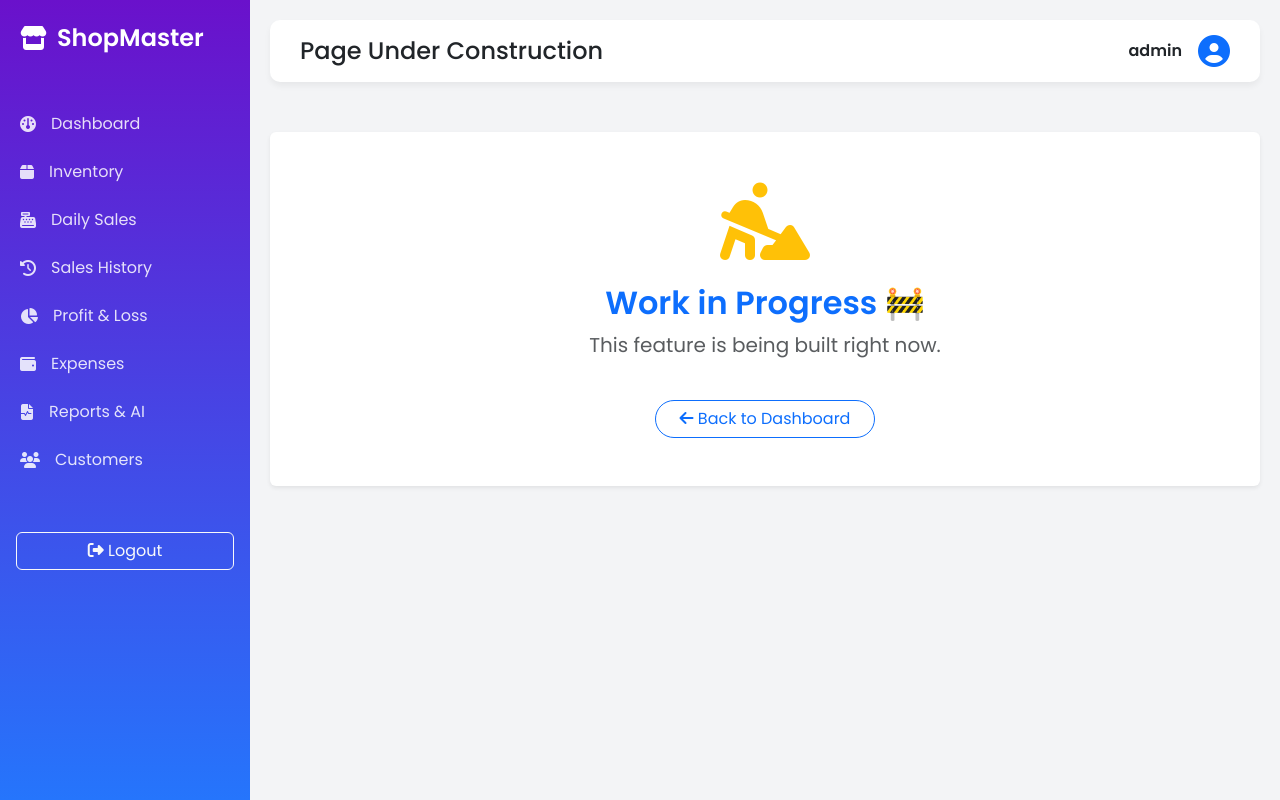
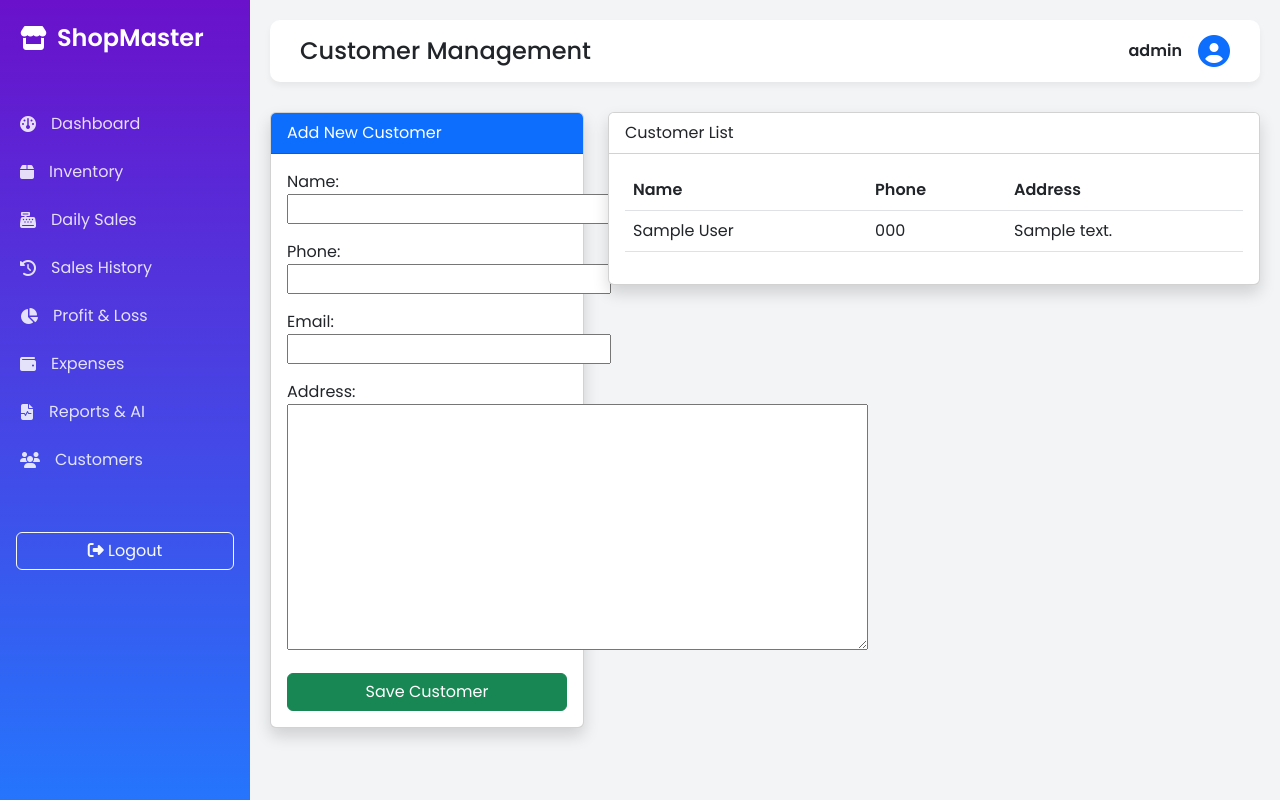
Before and after one commit to jainish85/Shop-System-Team, a Django app: page /customers/ in a window 1280 px wide. Run offline with Django 5.2, Linux system fonts and the light colour scheme; a user stored in the database is signed in; tables that the repository leaves empty hold one stand-in row (values such as "Sample post").

Commit message:
Completed Customers page

```diff
--- a/core/forms.py
+++ b/core/forms.py
@@ -1,6 +1,6 @@
 from django import forms
 from .models import Product, Category, Sale,Expense
-
+from .models import Customer
 # 1. Category Form
 class CategoryForm(forms.ModelForm):
     class Meta:
@@ -43,3 +43,10 @@ class ExpenseForm(forms.ModelForm):
             'title': forms.TextInput(attrs={'class': 'form-control', 'placeholder': 'e.g., Shop Rent'}),
             'amount': forms.NumberInput(attrs={'class': 'form-control', 'placeholder': '0.00'}),
         }
+
+# 5. Customer form
+
+class CustomerForm(forms.ModelForm):
+    class Meta:
+        model = Customer
+        fields = ['name', 'phone', 'email', 'address']
--- a/core/models.py
+++ b/core/models.py
@@ -58,3 +58,14 @@ class Expense(models.Model):
 
     def __str__(self):
         return f"{self.title} - ₹{self.amount}"
+
+
+class Customer(models.Model):
+    name = models.CharField(max_length=100)
+    phone = models.CharField(max_length=15)
+    email = models.EmailField(blank=True, null=True)
+    address = models.TextField(blank=True, null=True)
+    date_added = models.DateTimeField(auto_now_add=True)
+
+    def __str__(self):
+        return self.name
--- a/core/templates/core/customers.html
+++ b/core/templates/core/customers.html
@@ -1,19 +1,48 @@
 {% extends 'core/base.html' %}
-
-{% block title %} Coming Soon {% endblock %}
-{% block page_name %} Page Under Construction {% endblock %}
+{% block title %}Customers{% endblock %}
+{% block page_name %}Customer Management{% endblock %}
 
 {% block content %}
-    <div class="card p-5 text-center shadow-sm border-0" style="margin-top: 50px;">
-        <div class="mb-4">
-            <i class="fa-solid fa-person-digging fa-5x text-warning"></i>
-        </div>
-        <h2 class="text-primary fw-bold">Work in Progress 🚧</h2>
-        <p class="text-muted fs-5">This feature is being built right now.</p>
-        <div class="mt-4">
-            <a href="{% url 'home' %}" class="btn btn-outline-primary px-4 rounded-pill">
-                <i class="fa-solid fa-arrow-left"></i> Back to Dashboard
-            </a>
+<div class="row">
+    <div class="col-md-4">
+        <div class="card shadow">
+            <div class="card-header bg-primary text-white">Add New Customer</div>
+            <div class="card-body">
+                <form method="POST">
+                    {% csrf_token %}
+                    {{ form.as_p }}
+                    <button type="submit" class="btn btn-success w-100">Save Customer</button>
+                </form>
+            </div>
         </div>
     </div>
+
+    <div class="col-md-8">
+        <div class="card shadow">
+            <div class="card-header bg-white font-weight-bold">Customer List</div>
+            <div class="card-body">
+                <table class="table table-hover">
+                    <thead>
+                        <tr>
+                            <th>Name</th>
+                            <th>Phone</th>
+                            <th>Address</th>
+                        </tr>
+                    </thead>
+                    <tbody>
+                        {% for c in customers %}
+                        <tr>
+                            <td>{{ c.name }}</td>
+                            <td>{{ c.phone }}</td>
+                            <td>{{ c.address }}</td>
+                        </tr>
+                        {% empty %}
+                        <tr><td colspan="3">No customers found.</td></tr>
+                        {% endfor %}
+                    </tbody>
+                </table>
+            </div>
+        </div>
+    </div>
+</div>
 {% endblock %}
--- a/core/views.py
+++ b/core/views.py
@@ -7,8 +7,8 @@ from django.shortcuts import render, redirect, get_object_or_404
 from django.contrib.auth.decorators import login_required
 from django.core.exceptions import PermissionDenied
 from django.contrib import messages
-from .models import Product, Category, Sale, Expense
-from .forms import ProductForm, CategoryForm, SaleForm, ExpenseForm
+from .models import Product, Category, Sale, Expense ,Customer
+from .forms import ProductForm, CategoryForm, SaleForm, ExpenseForm ,CustomerForm
 
 # --- TRAFFIC CONTROLLER ---
 def login_redirect_view(request):
@@ -107,6 +107,7 @@ def edit_product(request, pk):
         form = ProductForm(instance=product)
     return render(request, 'core/add_product.html', {'form': form})
 
+
 # --- DELETE PRODUCT ---
 @login_required
 def delete_product(request, pk):
@@ -116,6 +117,7 @@ def delete_product(request, pk):
     product.delete()
     messages.success(request, "Product deleted.")
     return redirect('inventory')
+
 
 # --- CATEGORY MANAGEMENT ---
 @login_required
@@ -129,6 +131,7 @@ def add_category(request):
         form = CategoryForm()
     return render(request, 'core/add_category.html', {'form': form})
 
+
 @login_required
 def manage_categories(request):
     categories = Category.objects.all()
@@ -141,11 +144,13 @@ def manage_categories(request):
         form = CategoryForm()
     return render(request, 'core/manage_categories.html', {'categories': categories, 'form': form})
 
+
 @login_required
 def delete_category(request, pk):
     category = get_object_or_404(Category, pk=pk)
     category.delete()
     return redirect('manage_categories')
+
 
 # --- SELL PRODUCT ---
 @login_required
@@ -173,6 +178,7 @@ def sell_product(request, pk):
         form = SaleForm()
     return render(request, 'core/sell_product.html', {'product': product, 'form': form})
 
+
 # --- INVENTORY VIEW ---
 @login_required
 def inventory_view(request):
@@ -182,6 +188,8 @@ def inventory_view(request):
     else:
         products = Product.objects.all()
     return render(request, 'core/inventory.html', {'products': products})
+
+
 
 # --- PROFIT & LOSS VIEW ---
 @login_required
@@ -233,6 +241,8 @@ def profit_loss_view(request):
     }
     return render(request, 'core/profit_loss.html', context)
 
+
+
 # --- EXPENSES VIEW ---
 @login_required
 def expenses_view(request):
@@ -271,8 +281,22 @@ def profile(request):
 
 @login_required
 def reports_view(request): return render(request, 'core/reports.html')
+
+
 @login_required
-def customers_view(request): return render(request, 'core/customers.html')
+def customers_view(request):
+    if request.method == 'POST':
+        form = CustomerForm(request.POST)
+        if form.is_valid():
+            form.save()
+            messages.success(request, "Customer added successfully!")
+            return redirect('customers')
+    else:
+        form = CustomerForm()
+
+    customers = Customer.objects.all().order_by('-date_added')
+    return render(request, 'core/customers.html', {'form': form, 'customers': customers})
+
 @login_required
 def staff_view(request): return render(request, 'core/staff.html')
 @login_required
```
Also changed, not shown: core/migrations/0007_customer.py (added), db.sqlite3.
